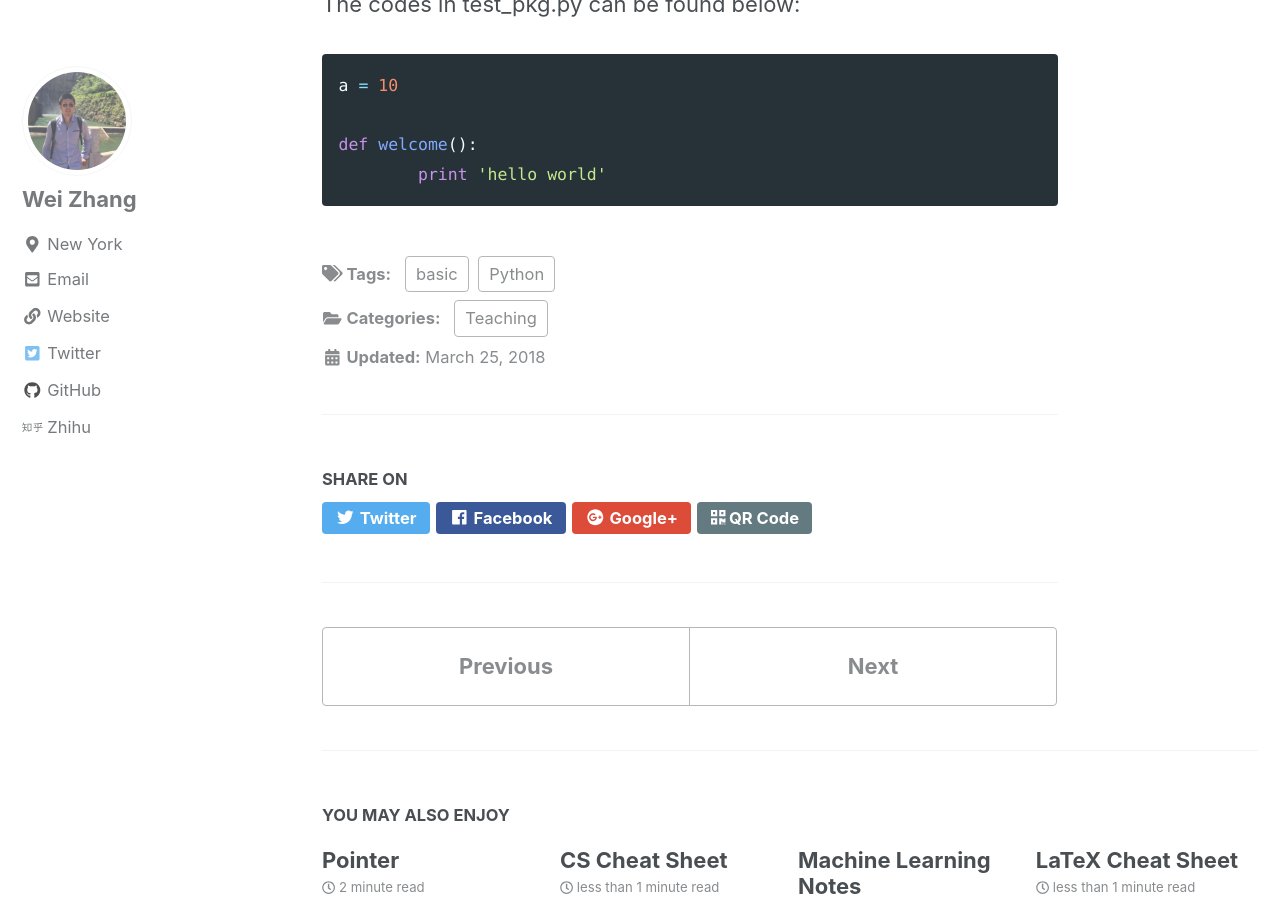
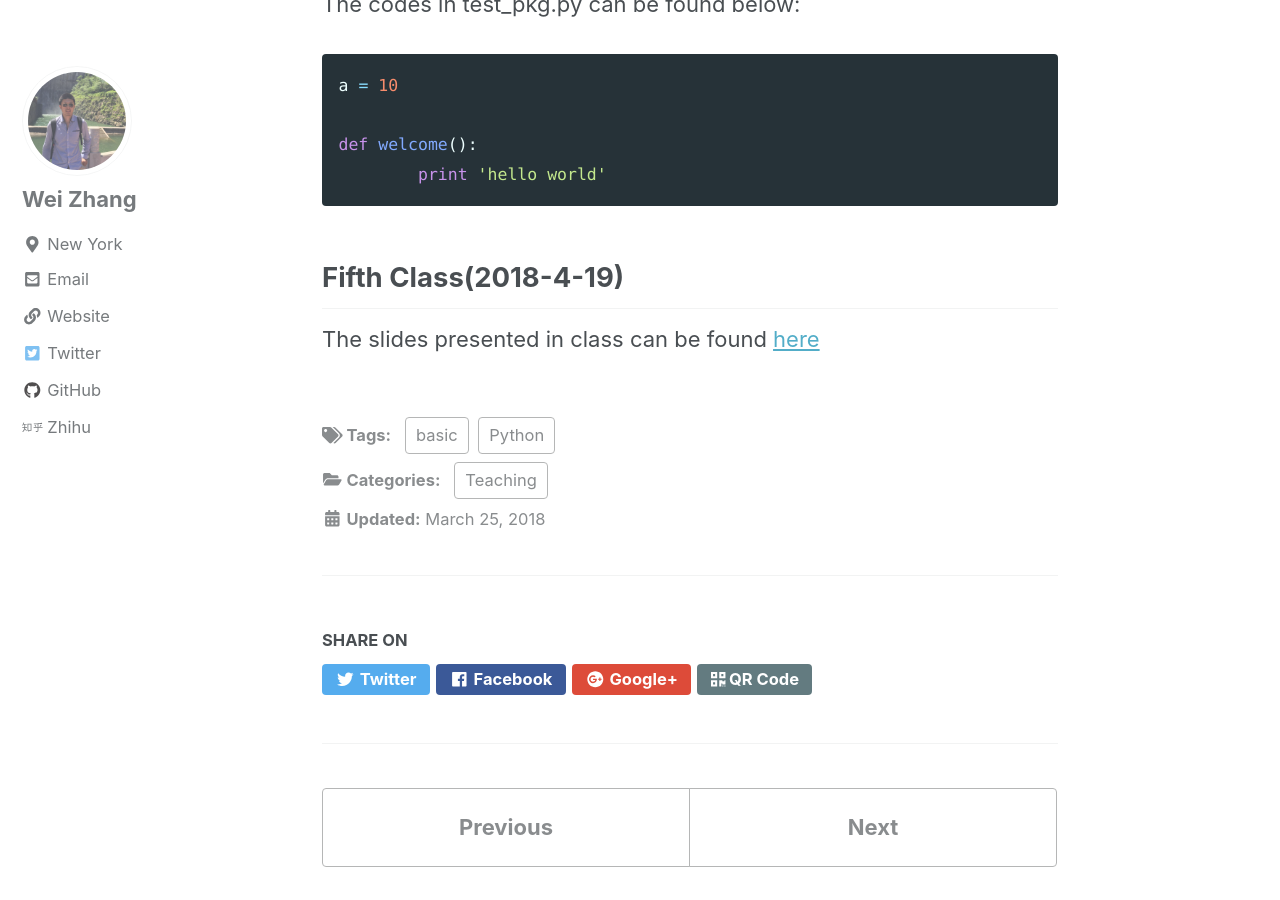
Before and after one commit to Wei2624/Wei2624.github.io, a Jekyll site: the page built from _posts/2018-3-25-Introduction to Python.md, in a window 1280 px wide and 900 px high, scrolled down 10292 px. Built offline with Jekyll 4.4.1, drawn with Linux system fonts in a browser that asks for light colours; nearby versions of some CDN libraries; comment, search, counter and statistics services are not loaded.

Commit message:
fifth class pdf of python class

```diff
--- a/_posts/2018-3-25-Introduction to Python.md
+++ b/_posts/2018-3-25-Introduction to Python.md
@@ -348,3 +348,10 @@ a = 10
 def welcome():
 	print 'hello world'
 {% endhighlight %}
+
+
+## Fifth Class(2018-4-19)
+
+The slides presented in class can be found [here][5]
+
+[5]:{{ site.url }}/download/Python和人工智能基础课程(第五课).pdf
```
Also changed, not shown: 1 other file.
